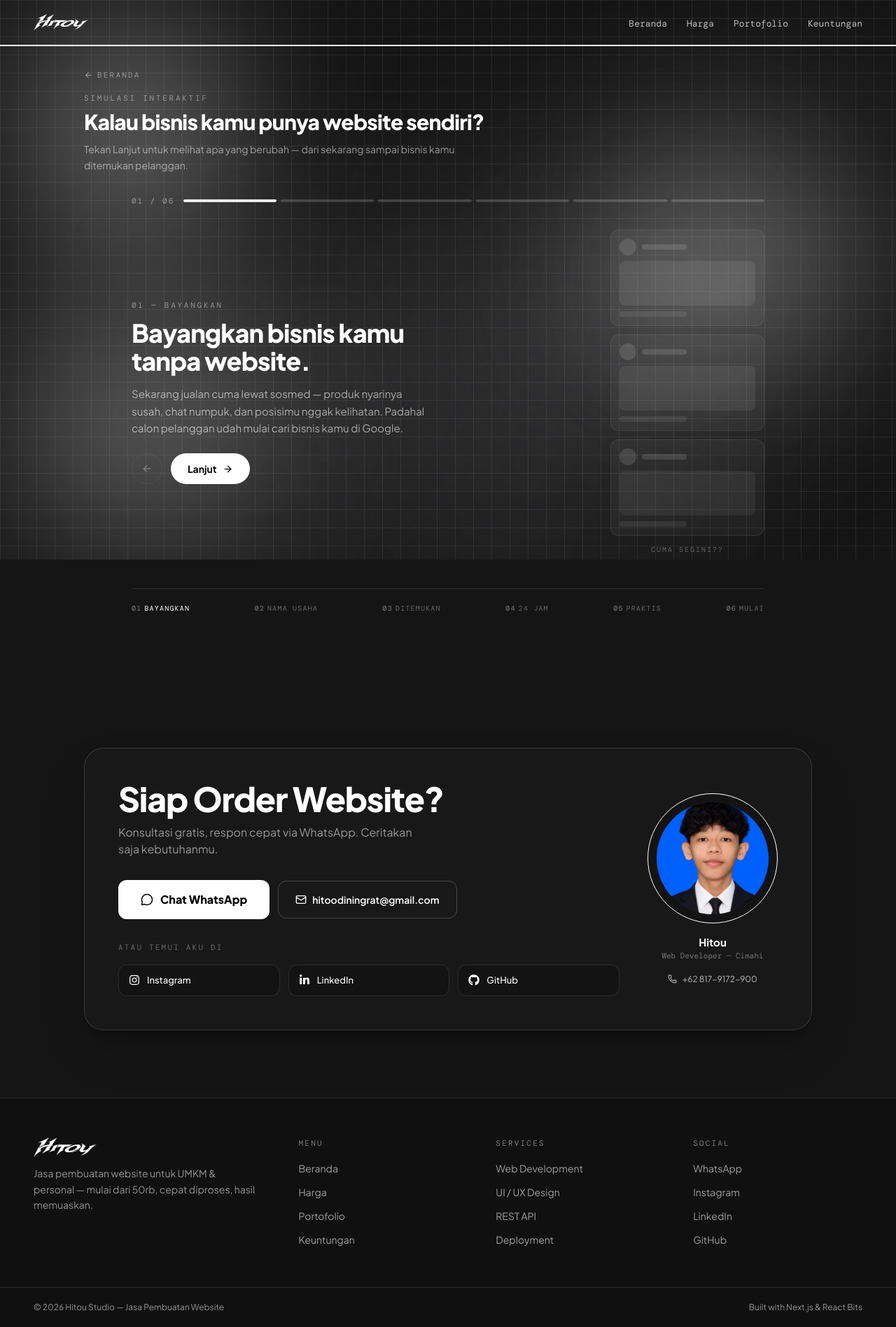
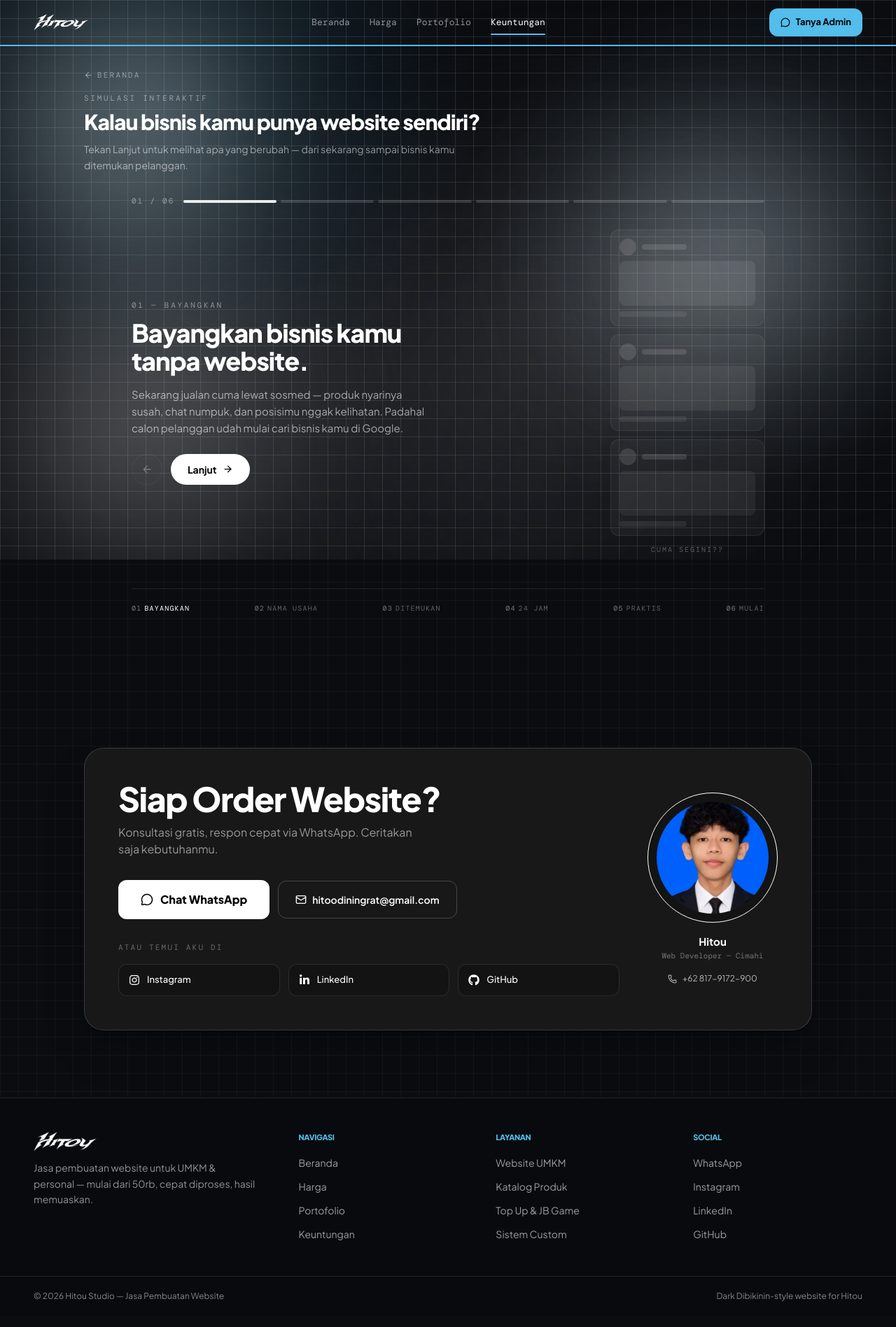
Before and after one commit to andhkx/hitou, a Next.js app: page /keuntungan in a window 1280 px wide. Shown: the whole page at 70% size. Built offline with nearby package versions, Linux system fonts and the light colour scheme; a web font is replaced by a local one.

Commit message:
reset Hitou direction to dark Dibikinin-style shell

```diff
--- a/src/app/globals.css
+++ b/src/app/globals.css
@@ -1,14 +1,14 @@
 @import "tailwindcss";
 
 :root {
-  --bg-primary: #151515;
-  --bg-secondary: #1b1b1b;
-  --bg-card: #212121;
-  --border: #2f2f2f;
-  --text-primary: #f5f5f5;
-  --text-secondary: #bfbfbf;
-  --text-muted: #969696;
-  --accent: #e0e0e0;
+  --bg-primary: #0a0c10;
+  --bg-secondary: #10141c;
+  --bg-card: #14181f;
+  --border: #1f2836;
+  --text-primary: #ffffff;
+  --text-secondary: #94a3b8;
+  --text-muted: #64748b;
+  --accent: #53bdeb;
 }
 
 @theme inline {
@@ -17,159 +17,85 @@
   --color-secondary: var(--text-secondary);
   --color-muted: var(--text-muted);
   --color-card: var(--bg-card);
+  --color-primary: var(--accent);
   --font-sans: var(--font-jakarta), ui-sans-serif, system-ui, -apple-system, "Segoe UI", sans-serif;
   --font-mono: var(--font-dm-mono), "Courier New", monospace;
 }
 
 html {
   scroll-behavior: smooth;
+  scrollbar-width: thin;
+  scrollbar-color: rgba(83, 189, 235, 0.35) transparent;
 }
 
 body {
-  background-color: var(--bg-primary);
+  min-height: 100dvh;
+  background:
+    linear-gradient(to right, rgba(255,255,255,0.035) 1px, transparent 1px),
+    linear-gradient(to bottom, rgba(255,255,255,0.035) 1px, transparent 1px),
+    radial-gradient(circle at 18% 8%, rgba(83, 189, 235, 0.16), transparent 28rem),
+    radial-gradient(circle at 82% 18%, rgba(83, 189, 235, 0.08), transparent 22rem),
+    var(--bg-primary);
+  background-size: 26px 26px, 26px 26px, auto, auto, auto;
   color: var(--text-primary);
+  font-family: var(--font-jakarta), ui-sans-serif, system-ui, sans-serif;
   -webkit-font-smoothing: antialiased;
-  font-family: var(--font-jakarta), ui-sans-serif, system-ui, sans-serif;
   overflow-x: hidden;
 }
 
+h1,
+h2,
+h3,
+h4 {
+  font-family: var(--font-jakarta), ui-sans-serif, system-ui, sans-serif;
+  font-weight: 800;
+  letter-spacing: -0.03em;
+}
+
 ::selection {
-  background: rgba(255, 255, 255, 0.2);
+  background: rgba(83, 189, 235, 0.28);
   color: #fff;
 }
 
-::-webkit-scrollbar {
-  width: 0;
-  height: 0;
-}
-::-webkit-scrollbar-track {
-  background: transparent;
-}
-::-webkit-scrollbar-thumb {
-  background: transparent;
-}
-html {
-  scrollbar-width: none;
-}
-body {
-  -ms-overflow-style: none;
+button,
+a {
+  -webkit-tap-highlight-color: transparent;
 }
 
-* {
-  caret-color: transparent;
-  -webkit-user-select: none;
-  user-select: none;
-}
-input,
-textarea {
-  caret-color: #fff;
-}
-
-.custom-scroll::-webkit-scrollbar {
-  width: 6px;
-}
-.custom-scroll::-webkit-scrollbar-track {
-  background: transparent;
-}
-.custom-scroll::-webkit-scrollbar-thumb {
-  background: rgba(255, 255, 255, 0.12);
-  border-radius: 999px;
-}
-.custom-scroll::-webkit-scrollbar-thumb:hover {
-  background: rgba(255, 255, 255, 0.2);
-}
-
-@keyframes blink-cursor {
-  0%,
-  45% {
-    opacity: 1;
-  }
-  55%,
-  100% {
-    opacity: 0;
-  }
-}
-
-.typewriter-cursor {
-  animation: blink-cursor 1.1s step-end infinite;
-}
-
-@keyframes pulse-star {
-  0%,
-  100% {
-    opacity: 1;
-    transform: scale(1);
-    filter: drop-shadow(0 0 2px rgba(255, 255, 255, 0.9));
-  }
-  50% {
-    opacity: 0.55;
-    transform: scale(0.82);
-    filter: drop-shadow(0 0 6px rgba(255, 255, 255, 0.9));
-  }
-}
-
-.hero-star {
-  display: inline-block;
-  animation: pulse-star 1.8s ease-in-out infinite;
-}
-
-@media (prefers-reduced-motion: reduce) {
-  .hero-star {
-    animation: none;
-  }
-}
-
-@keyframes star-shine {
-  0%,
-  100% {
-    opacity: 0.75;
-    transform: scale(1);
-    filter: drop-shadow(0 0 0 rgba(255, 255, 255, 0));
-  }
-  50% {
-    opacity: 1;
-    transform: scale(1.18);
-    filter: drop-shadow(0 0 6px rgba(255, 255, 255, 0.85));
-  }
-}
-
-.star-shine {
-  animation: star-shine 2.4s ease-in-out infinite;
-}
-
-@media (prefers-reduced-motion: reduce) {
-  .star-shine {
-    animation: none;
-  }
-}
-
-/* Cursor custom: sembunyikan arrow default HANYA untuk perangkat mouse
-   (touch/hp tidak terpengaruh — tetap pakai pointer native).
-   Pakai * + !important agar utility Tailwind cursor-pointer tidak menang. */
-@media (hover: hover) and (pointer: fine) {
-  * {
-    cursor: none !important;
-  }
-}
-
-/* Mobile smooth-scroll fixes: render near-viewport only + anchor offset */
 section[id] {
   scroll-margin-top: 5.5rem;
 }
 
-@supports (content-visibility: auto) {
-  main section[id] {
-    content-visibility: auto;
-    contain-intrinsic-size: auto 800px;
+.scrollbar-none {
+  -ms-overflow-style: none;
+  scrollbar-width: none;
+}
+.scrollbar-none::-webkit-scrollbar {
+  display: none;
+}
+
+@keyframes float-slow {
+  0%,
+  100% {
+    transform: translateY(0);
+  }
+  50% {
+    transform: translateY(-10px);
   }
 }
 
-/* Kurangi beban orb blur di mobile */
-@media (max-width: 767px) {
-  .bg-orb {
-    opacity: 0.16;
-  }
-    .bg-orb-soft {
-    display: none;
+.animate-float-slow {
+  animation: float-slow 5s ease-in-out infinite;
+  will-change: transform;
+}
+
+@media (prefers-reduced-motion: reduce) {
+  *,
+  *::before,
+  *::after {
+    animation-duration: 0.01ms !important;
+    animation-iteration-count: 1 !important;
+    scroll-behavior: auto !important;
+    transition-duration: 0.01ms !important;
   }
 }
--- a/src/components/Footer.jsx
+++ b/src/components/Footer.jsx
@@ -1,47 +1,45 @@
 "use client";
 
+import Link from "next/link";
 import { navLinks, socials, contactInfo, profile } from "@/data/portfolio";
 
 export default function Footer() {
   return (
-    <footer className="w-full border-t border-white/10 bg-[#101010] relative z-10">
-      <div className="max-w-[1400px] mx-auto px-6 md:px-12 py-14 grid grid-cols-1 sm:grid-cols-2 lg:grid-cols-[1.4fr_1fr_1fr_1fr] gap-10">
+    <footer className="relative z-10 w-full border-t border-white/10 bg-[#080a0d]">
+      <div className="mx-auto grid max-w-[1300px] grid-cols-1 gap-10 px-5 py-12 sm:grid-cols-2 md:px-12 lg:grid-cols-[1.4fr_1fr_1fr_1fr]">
         <div>
           <div className="mb-3">
             {/* eslint-disable-next-line @next/next/no-img-element */}
             <img
               src="/assets/logo_hitou.png"
               alt="Hitou Studio"
-              width={100}
-              height={50}
+              width={110}
+              height={24}
               className="h-7 w-auto object-contain brightness-0 invert"
             />
           </div>
-          <p className="text-sm text-white/55 leading-relaxed max-w-xs">{profile.bio}</p>
+          <p className="max-w-xs text-sm leading-relaxed text-white/55">{profile.bio}</p>
         </div>
         <div>
-          <h3 className="font-mono text-[11px] uppercase tracking-[0.2em] text-white/45 mb-4">
-            Menu
+          <h3 className="mb-4 font-mono text-[11px] uppercase tracking-[0.2em] text-[#53bdeb]">
+            Navigasi
           </h3>
           <ul className="space-y-2.5">
             {navLinks.map((link) => (
-              <li key={link.id}>
-                <a
-                  href={`#${link.id}`}
-                  className="text-sm text-white/60 hover:text-white transition-colors"
-                >
+              <li key={link.href}>
+                <Link href={link.href} className="text-sm text-white/60 transition-colors hover:text-white">
                   {link.label}
-                </a>
+                </Link>
               </li>
             ))}
           </ul>
         </div>
         <div>
-          <h3 className="font-mono text-[11px] uppercase tracking-[0.2em] text-white/45 mb-4">
-            Services
+          <h3 className="mb-4 font-mono text-[11px] uppercase tracking-[0.2em] text-[#53bdeb]">
+            Layanan
           </h3>
           <ul className="space-y-2.5">
-            {["Web Development", "UI / UX Design", "REST API", "Deployment"].map((s) => (
+            {["Website UMKM", "Katalog Produk", "Top Up & JB Game", "Sistem Custom"].map((s) => (
               <li key={s}>
                 <span className="text-sm text-white/60">{s}</span>
               </li>
@@ -49,7 +47,7 @@ export default function Footer() {
           </ul>
         </div>
         <div>
-          <h3 className="font-mono text-[11px] uppercase tracking-[0.2em] text-white/45 mb-4">
+          <h3 className="mb-4 font-mono text-[11px] uppercase tracking-[0.2em] text-[#53bdeb]">
             Social
           </h3>
           <ul className="space-y-2.5">
@@ -59,7 +57,7 @@ export default function Footer() {
                   href={s.url}
                   target="_blank"
                   rel="noopener noreferrer"
-                  className="text-sm text-white/60 hover:text-white transition-colors"
+                  className="text-sm text-white/60 transition-colors hover:text-white"
                 >
                   {s.label}
                 </a>
@@ -69,9 +67,9 @@ export default function Footer() {
         </div>
       </div>
       <div className="border-t border-white/10">
-        <div className="max-w-[1400px] mx-auto px-6 md:px-12 py-5 flex flex-col sm:flex-row items-center justify-between gap-2">
-          <p className="text-xs text-white/55">{contactInfo.footer}</p>
-          <p className="text-xs text-white/55">Built with Next.js &amp; React Bits</p>
+        <div className="mx-auto flex max-w-[1300px] flex-col items-center justify-between gap-2 px-5 py-5 sm:flex-row md:px-12">
+          <p className="text-xs text-white/50">{contactInfo.footer}</p>
+          <p className="text-xs text-white/50">Dark Dibikinin-style website for Hitou</p>
         </div>
       </div>
     </footer>
--- a/src/components/Navbar.jsx
+++ b/src/components/Navbar.jsx
@@ -1,121 +1,110 @@
 "use client";
 
-import { useEffect, useState } from "react";
-import { motion, useScroll, useMotionValueEvent, useReducedMotion } from "motion/react";
-import { Menu, X } from "lucide-react";
-import { navLinks } from "@/data/portfolio";
+import { useState } from "react";
+import Link from "next/link";
+import { usePathname } from "next/navigation";
+import { motion, useMotionValueEvent, useScroll } from "motion/react";
+import { Menu, MessageCircle, X } from "lucide-react";
+import { navLinks, wa } from "@/data/portfolio";
 
 export default function Navbar() {
-  const reduce = useReducedMotion();
+  const pathname = usePathname();
   const [scrolled, setScrolled] = useState(false);
   const [open, setOpen] = useState(false);
-  const [active, setActive] = useState("");
   const { scrollY, scrollYProgress } = useScroll();
 
   useMotionValueEvent(scrollY, "change", (latest) => {
-    setScrolled(latest > 32);
+    setScrolled(latest > 24);
   });
 
-  useEffect(() => {
-    const ids = navLinks.map((l) => l.id);
-    const observer = new IntersectionObserver(
-      (entries) => {
-        const visible = entries
-          .filter((e) => e.isIntersecting)
-          .sort((a, b) => b.intersectionRatio - a.intersectionRatio)[0];
-        if (visible) setActive(visible.target.id);
-      },
-      { rootMargin: "-40% 0px -55% 0px" }
-    );
-    ids.forEach((id) => {
-      const el = document.getElementById(id);
-      if (el) observer.observe(el);
-    });
-    return () => observer.disconnect();
-  }, []);
+  const isActive = (href) => (href === "/" ? pathname === "/" : pathname.startsWith(href));
 
   return (
     <>
       <motion.header
-        initial={reduce ? false : { y: -80, opacity: 0 }}
+        initial={{ y: -72, opacity: 0 }}
         animate={{ y: 0, opacity: 1 }}
-        transition={{ duration: 0.9, ease: [0.16, 1, 0.3, 1], delay: 0.1 }}
-        className={`fixed top-0 inset-x-0 z-50 transition-all duration-500 ${
-          scrolled
-            ? "backdrop-blur-xl bg-white/[0.03] border-b border-white/10 shadow-[0_4px_30px_rgba(0,0,0,0.4)]"
-            : "bg-transparent border-b border-transparent"
+        transition={{ duration: 0.5, ease: [0.4, 0, 0.2, 1] }}
+        className={`fixed inset-x-0 top-0 z-50 border-b transition-all duration-500 ${
+          scrolled ? "border-white/10 bg-[#0a0c10]/85 backdrop-blur-xl" : "border-transparent bg-transparent"
         }`}
       >
-        <nav className="max-w-[1400px] mx-auto flex items-center justify-between px-6 md:px-12 h-16">
-          <a href="#home" className="flex items-center hover:opacity-90 transition-opacity">
+        <nav className="mx-auto flex h-16 max-w-[1300px] items-center justify-between px-5 sm:px-8 md:px-12">
+          <Link href="/" className="flex items-center hover:opacity-90 transition-opacity">
             {/* eslint-disable-next-line @next/next/no-img-element */}
             <img
               src="/assets/logo_hitou.png"
               alt="Hitou Studio"
-              width={110}
-              height={20}
+              width={112}
+              height={24}
               className="h-6 w-auto object-contain brightness-0 invert"
             />
-          </a>
+          </Link>
 
-          <div className="flex items-center gap-8">
-            <ul className="hidden md:flex items-center gap-7">
+          <div className="hidden md:flex items-center gap-7">
             {navLinks.map((link) => {
-                const isActive = active === link.id;
+              const active = isActive(link.href);
               return (
-                  <li key={link.id}>
-                    <a
-                      href={`#${link.id}`}
-                      className={`relative font-mono text-[13px] pb-1 transition-colors duration-300 ${
-                        isActive ? "text-white" : "text-secondary hover:text-foreground"
+                <Link
+                  key={link.href}
+                  href={link.href}
+                  aria-current={active ? "page" : undefined}
+                  className={`relative font-mono text-[13px] transition-colors ${
+                    active ? "text-white" : "text-white/55 hover:text-white"
                   }`}
                 >
                   {link.label}
                   <span
-                        className={`absolute left-0 -bottom-0.5 h-[1.5px] bg-white transition-all duration-300 ${
-                          isActive ? "w-full opacity-100" : "w-0 opacity-0"
+                    className={`absolute -bottom-2 left-0 h-[2px] rounded-full bg-[#53bdeb] transition-all duration-300 ${
+                      active ? "w-full opacity-100" : "w-0 opacity-0"
                     }`}
                   />
-                    </a>
-                  </li>
+                </Link>
               );
             })}
-            </ul>
+          </div>
+
+          <div className="hidden md:block">
+            <a
+              href={wa("Halo Hitou! Saya ingin konsultasi website.")}
+              target="_blank"
+              rel="noopener noreferrer"
+              className="inline-flex items-center gap-2 rounded-xl bg-[#53bdeb] px-4 py-2.5 text-[13px] font-bold text-black transition-transform active:scale-[0.98] hover:scale-[1.02]"
+            >
+              <MessageCircle size={14} aria-hidden="true" />
+              Tanya Admin
+            </a>
+          </div>
+
           <button
-              onClick={() => setOpen(!open)}
-              aria-label="Toggle menu"
-              className="md:hidden w-9 h-9 rounded-lg border border-white/10 bg-white/5 flex items-center justify-center text-white"
+            onClick={() => setOpen((v) => !v)}
+            aria-label={open ? "Tutup menu" : "Buka menu"}
+            aria-expanded={open}
+            className="md:hidden flex h-10 w-10 items-center justify-center rounded-xl border border-white/10 bg-white/[0.04] text-white"
           >
-              {open ? <X size={16} /> : <Menu size={16} />}
+            {open ? <X size={18} /> : <Menu size={18} />}
           </button>
-          </div>
         </nav>
-
-        <motion.div
-          style={{ scaleX: scrollYProgress }}
-          className="h-[2px] bg-white origin-left"
-        />
+        <motion.div style={{ scaleX: scrollYProgress }} className="h-[2px] origin-left bg-[#53bdeb]" />
       </motion.header>
 
       {open && (
-        <div className="md:hidden fixed top-16 inset-x-4 z-40 rounded-2xl border border-white/10 bg-black/90 backdrop-blur-xl p-4">
-          <ul className="space-y-1">
-            {navLinks.map((link) => (
-              <li key={link.id}>
-                <a
-                  href={`#${link.id}`}
+        <div className="fixed inset-x-4 top-20 z-40 rounded-[20px] border border-white/10 bg-[#10141c]/95 p-3 shadow-2xl backdrop-blur-xl md:hidden">
+          {navLinks.map((link) => {
+            const active = isActive(link.href);
+            return (
+              <Link
+                key={link.href}
+                href={link.href}
                 onClick={() => setOpen(false)}
-                  className={`block px-4 py-3 rounded-xl font-mono text-[13px] transition-colors ${
-                    active === link.id
-                      ? "text-white bg-white/5"
-                      : "text-secondary hover:text-white hover:bg-white/5"
+                className={`block rounded-2xl px-4 py-3 font-mono text-[13px] ${
+                  active ? "bg-white/[0.06] text-white" : "text-white/60"
                 }`}
               >
                 {link.label}
-                </a>
-              </li>
-            ))}
-          </ul>
+              </Link>
+            );
+          })}
         </div>
       )}
     </>
--- a/src/components/Portfolio.jsx
+++ b/src/components/Portfolio.jsx
@@ -54,7 +54,7 @@ export default function Portfolio() {
     >
       <SectionHead
         title="Portofolio"
-        sub="Hasil kerja terbaru â€” live production dan project sekolah."
+        sub="Hasil kerja terbaru — live production dan project sekolah."
       />
 
       <div className="grid md:grid-cols-2 xl:grid-cols-3 gap-6">
@@ -168,11 +168,11 @@ export default function Portfolio() {
             fillOpacity={0.5}
           >
             <div className="p-6 flex flex-col justify-center gap-5 text-center h-full">
-              <span className="text-3xl">âœ¨</span>
+              <span className="text-3xl">✨</span>
               <div>
                 <h3 className="text-xl font-extrabold mb-2">Punya Project Seperti Ini?</h3>
                 <p className="text-sm text-white/55 leading-relaxed">
-                  Website kamu bisa jadi di sini â€” mulai dari Rp 250rb, warna dan fitur sesuai keinginan.
+                  Website kamu bisa jadi di sini — mulai dari Rp 250rb, warna dan fitur sesuai keinginan.
                 </p>
               </div>
               <a
@@ -186,7 +186,7 @@ export default function Portfolio() {
               </a>
               <div>
                 <a
-                  href="#pricing"
+                  href="/harga"
                   className="inline-flex items-center gap-1 text-[13px] font-semibold text-white/70 hover:text-white transition-colors"
                 >
                   atau lihat paket dulu
--- a/src/components/Pricing.jsx
+++ b/src/components/Pricing.jsx
@@ -123,7 +123,7 @@ export default function Pricing() {
               <a
                 href={wa(
                   p.waText ??
-                    `Halo Hitou! Saya mau pesan paket ${p.name} â€” mulai dari ${p.price}.`
+                    `Halo Hitou! Saya mau pesan paket ${p.name} — mulai dari ${p.price}.`
                 )}
                 target="_blank"
                 rel="noopener noreferrer"
```
Lines whose indentation alone changed are shown as unchanged.
